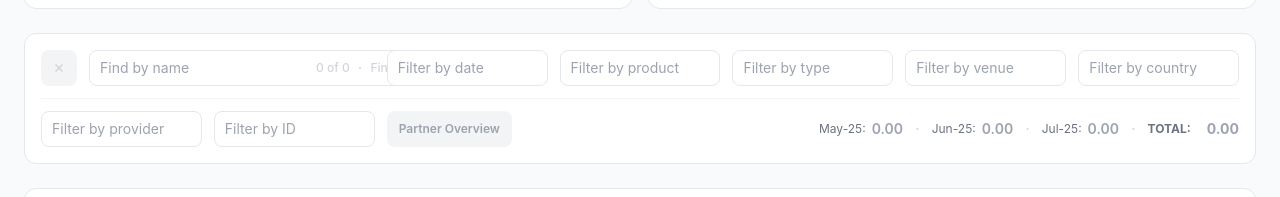
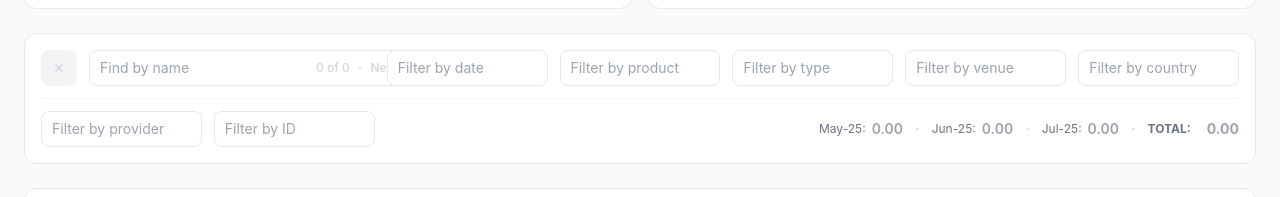
Before and after one commit to rr-quantifai/cloud-beacon, a React (Vite) app: page / in a window 1280 px wide. Shown: the part 283-480 px from the top of the page. Built offline with nearby package versions, Linux system fonts and the light colour scheme.

Commit message:
Update App.jsx

```diff
--- a/src/App.jsx
+++ b/src/App.jsx
@@ -259,33 +259,33 @@ const DataCoverage = ({ coverageData, flashKeys }) => {
   );
 };
 
-const FilterBar = ({ fo, fDates, setFDates, fProd, setFProd, fType, setFType, fVenue, setFVenue, fCountry, setFCountry, fProvider, setFProvider, fName, onNameChange, nameMatches, nameCursor, onNextMatch, fPid, onPidChange, activePid, setActivePid, salesIndex, valueMode }) => {
-  const [salesVisible, setSalesVisible] = useState(false);
+const FilterBar = ({ fo, fDates, setFDates, fProd, setFProd, fType, setFType, fVenue, setFVenue, fCountry, setFCountry, fProvider, setFProvider, fName, onNameChange, nameMatches, nameCursor, onNextMatch, fPid, onPidChange, salesIndex, valueMode }) => {
   const sortedMonths = useMemo(() => [...salesIndex.months].sort(), [salesIndex]);
   const partnerSales = useMemo(() => {
     const ms = sortedMonths.slice(-3);
     if (!ms.length) return null;
+    const pid = fPid.trim();
     const useAll = !fProd.length;
     const vMap = valueMode === "customers" ? salesIndex.custPM : salesIndex.byPM;
     const vpMap = valueMode === "customers" ? salesIndex.custPPM : salesIndex.byPPM;
     const months = ms.map(ym => {
-      const v = activePid ? (useAll ? (vMap.get(activePid + "|||" + ym) || 0) : fProd.reduce((s, p) => s + (vpMap.get(activePid + "|||" + p + "|||" + ym) || 0), 0)) : 0;
+      const v = pid ? (useAll ? (vMap.get(pid + "|||" + ym) || 0) : fProd.reduce((s, p) => s + (vpMap.get(pid + "|||" + p + "|||" + ym) || 0), 0)) : 0;
       return { ym, val: v };
     });
     return { months };
-  }, [activePid, fProd, salesIndex, valueMode, sortedMonths]);
+  }, [fPid, fProd, salesIndex, valueMode, sortedMonths]);
   return (
     <div className="bg-white rounded-xl border border-gray-200 p-4 mb-6">
       <div className="grid grid-cols-2 sm:grid-cols-3 lg:grid-cols-7 gap-3">
         <div className="lg:col-span-2 flex items-center gap-3">
-        {(()=>{const noFilters=!fDates.length&&!fProd.length&&!fType.length&&!fVenue.length&&!fCountry.length&&!fProvider.length&&!fName.trim()&&!fPid.trim()&&!activePid;return(<button onClick={()=>{setFDates([]);setFProd([]);setFType([]);setFVenue([]);setFCountry([]);setFProvider([]);onNameChange("");onPidChange("");setActivePid("");setSalesVisible(false);}} disabled={noFilters} title="Reset All" className={"flex-shrink-0 w-[36px] h-[36px] flex items-center justify-center rounded-lg transition "+(noFilters?"text-gray-300 bg-gray-100 cursor-not-allowed":"text-gray-500 bg-gray-100 hover:bg-gray-200")}><svg width="14" height="14" viewBox="0 0 24 24" fill="none" stroke="currentColor" strokeWidth="2.5"><path d="M18 6L6 18M6 6l12 12"/></svg></button>);})()}
+        {(()=>{const noFilters=!fDates.length&&!fProd.length&&!fType.length&&!fVenue.length&&!fCountry.length&&!fProvider.length&&!fName.trim()&&!fPid.trim();return(<button onClick={()=>{setFDates([]);setFProd([]);setFType([]);setFVenue([]);setFCountry([]);setFProvider([]);onNameChange("");onPidChange("");}} disabled={noFilters} title="Reset All" className={"flex-shrink-0 w-[36px] h-[36px] flex items-center justify-center rounded-lg transition "+(noFilters?"text-gray-300 bg-gray-100 cursor-not-allowed":"text-gray-500 bg-gray-100 hover:bg-gray-200")}><svg width="14" height="14" viewBox="0 0 24 24" fill="none" stroke="currentColor" strokeWidth="2.5"><path d="M18 6L6 18M6 6l12 12"/></svg></button>);})()}
         <div className="flex-1">
           <div className={"w-full flex items-center border rounded-lg bg-white h-[36px] " + (fName.trim() ? "border-blue-400" : "border-gray-200")}>
             <input type="text" value={fName} onChange={e=>onNameChange(e.target.value)} placeholder="Find by name" className={"flex-1 min-w-0 px-2.5 py-1.5 text-sm bg-transparent placeholder-gray-400 focus:outline-none truncate " + (fName.trim() ? "text-blue-600" : "text-gray-800")}/>
             <div className="flex items-center flex-shrink-0 px-2.5 gap-2">
               <span className={"text-xs font-medium " + (!nameMatches.length ? "text-gray-300" : "text-gray-500")}>{nameMatches.length ? nameCursor+1 : 0} of {nameMatches.length}</span>
               <span className="text-gray-300">·</span>
-              <button onClick={onNextMatch} disabled={!nameMatches.length} className={"text-xs font-medium transition " + (!nameMatches.length ? "text-gray-300 cursor-not-allowed" : "text-gray-500 hover:text-gray-700")}>Find</button>
+              <button onClick={onNextMatch} disabled={!nameMatches.length} className={"text-xs font-medium transition " + (!nameMatches.length ? "text-gray-300 cursor-not-allowed" : "text-gray-500 hover:text-gray-700")}>Next</button>
             </div>
           </div>
         </div></div>
@@ -297,13 +297,12 @@ const FilterBar = ({ fo, fDates, setFDates, fProd, setFProd, fType, setFType, fV
       </div>
       <div className="border-t border-gray-100 mt-3 pt-3 grid grid-cols-2 sm:grid-cols-3 lg:grid-cols-7 gap-3 items-center">
         <MultiSel values={fProvider} onChange={setFProvider} options={fo.providers} placeholder="Filter by provider"/>
-        <input type="text" value={fPid} onChange={e=>onPidChange(e.target.value)} readOnly={!!activePid} placeholder="Filter by ID" className={"w-full px-2.5 py-1.5 text-sm border rounded-lg h-[36px] placeholder-gray-400 focus:outline-none truncate " + (activePid ? "bg-blue-50 border-blue-300 text-blue-600 cursor-not-allowed" : fPid.trim() ? "bg-white border-blue-400 text-blue-600 focus:border-blue-500" : "bg-white border-gray-200 text-gray-800 focus:border-blue-300")}/>
-        <button onClick={()=>{setActivePid(fPid.trim());setSalesVisible(true);}} disabled={!fPid.trim()||!!activePid} className={"px-3 py-1.5 text-xs font-semibold rounded-lg transition whitespace-nowrap h-[36px] justify-self-start " + (activePid ? "text-blue-600 bg-blue-100 cursor-not-allowed" : !fPid.trim() ? "text-gray-400 bg-gray-100 cursor-not-allowed" : "text-white bg-blue-600 hover:bg-blue-700")}>Partner Overview</button>
-        {partnerSales && (<div className="lg:col-span-4 flex items-center gap-3 flex-wrap justify-end">
-          {partnerSales.months.map((m, i) => (<span key={m.ym} className="flex items-center">{i > 0 && <span className="text-gray-300 mr-3">·</span>}<span className="text-xs text-gray-500">{fmtYM(m.ym)}:</span><span className={"text-sm font-semibold ml-1.5 " + (salesVisible && m.val > 0 ? "text-gray-900" : "text-gray-400")}>{salesVisible ? n(m.val) : n(0)}</span></span>))}
+        <input type="text" value={fPid} onChange={e=>onPidChange(e.target.value)} placeholder="Filter by ID" className={"w-full px-2.5 py-1.5 text-sm border rounded-lg h-[36px] placeholder-gray-400 focus:outline-none truncate " + (fPid.trim() ? "bg-white border-blue-400 text-blue-600 focus:border-blue-500" : "bg-white border-gray-200 text-gray-800 focus:border-blue-300")}/>
+        {partnerSales && (<div className="lg:col-span-5 flex items-center gap-3 flex-wrap justify-end">
+          {partnerSales.months.map((m, i) => (<span key={m.ym} className="flex items-center">{i > 0 && <span className="text-gray-300 mr-3">·</span>}<span className="text-xs text-gray-500">{fmtYM(m.ym)}:</span><span className={"text-sm font-semibold ml-1.5 " + (fPid.trim() && m.val > 0 ? "text-gray-900" : "text-gray-400")}>{fPid.trim() ? n(m.val) : n(0)}</span></span>))}
           <span className="text-gray-300">·</span>
           <span className="text-xs font-bold text-gray-500 uppercase">Total:</span>
-          <span className={"text-sm font-bold ml-1 " + (salesVisible && _.sumBy(partnerSales.months,"val") > 0 ? "text-blue-600" : "text-gray-400")}>{salesVisible ? n(_.sumBy(partnerSales.months,"val")) : n(0)}</span>
+          <span className={"text-sm font-bold ml-1 " + (fPid.trim() && _.sumBy(partnerSales.months,"val") > 0 ? "text-blue-600" : "text-gray-400")}>{fPid.trim() ? n(_.sumBy(partnerSales.months,"val")) : n(0)}</span>
         </div>)}
       </div>
     </div>
@@ -558,7 +557,7 @@ function App() {
   const [valueMode, setValueMode] = useState("value");
   const [fwdMonths, setFwdMonths] = useState(1);
   const [fDates, setFDates] = useState([]); const [fProd,setFProd]=useState([]); const [fType,setFType]=useState([]);
-  const [fVenue,setFVenue]=useState([]); const [fCountry,setFCountry]=useState([]); const [fProvider,setFProvider]=useState([]); const [fPid,setFPid]=useState(""); const [activePid,setActivePid]=useState("");
+  const [fVenue,setFVenue]=useState([]); const [fCountry,setFCountry]=useState([]); const [fProvider,setFProvider]=useState([]); const [fPid,setFPid]=useState("");
   const [fName, setFName] = useState("");
   const [debouncedName, setDebouncedName] = useState("");
   const nameTimer = useRef(null);
@@ -655,9 +654,9 @@ function App() {
     if (fVenue.length) groups = groups.filter(g => fVenue.includes(g.venue));
     if (fCountry.length) groups = groups.filter(g => fCountry.includes(g.country));
     if (fProvider.length) groups = groups.filter(g => fProvider.includes(g.provider));
-    if (activePid) { const r = groups.filter(g => g.partners.includes(activePid)); if (r.length) groups = r; }
+    if (fPid.trim()) { const r = groups.filter(g => g.partners.includes(fPid.trim())); if (r.length) groups = r; }
     return groups;
-  }, [impactCache, fDates, fProd, fType, fVenue, fCountry, fProvider, activePid]);
+  }, [impactCache, fDates, fProd, fType, fVenue, fCountry, fProvider, fPid]);
 
   const fo = useMemo(() => {
     const allGroups = allEventsGrouped;
@@ -665,8 +664,8 @@ function App() {
     const typeSet = fType.length ? new Set(fType) : null, venueSet = fVenue.length ? new Set(fVenue) : null;
     const countrySet = fCountry.length ? new Set(fCountry) : null, providerSet = fProvider.length ? new Set(fProvider) : null;
     const dateMap = {}, prods = new Set(), types = new Set(), venues = new Set(), countries = new Set(), providers = new Set();
-    const pidHasResults = !activePid || allGroups.some(g => g.partners.includes(activePid));
-    const effectivePid = pidHasResults ? activePid : "";
+    const pidHasResults = !fPid.trim() || allGroups.some(g => g.partners.includes(fPid.trim()));
+    const effectivePid = pidHasResults ? fPid.trim() : "";
     for (const g of allGroups) {
       const pDate = !dateSet || dateSet.has(g.eventDate), pProd = !prodSet || prodSet.has(g.product);
       const pType = !typeSet || typeSet.has(g.eventType), pVenue = !venueSet || venueSet.has(g.venue);
@@ -681,7 +680,7 @@ function App() {
     }
     const dateTree = Object.keys(dateMap).sort().map(y => ({ year: y, months: Object.keys(dateMap[y]).sort((a,b) => +a - +b).map(m => ({ month: +m, days: [...dateMap[y][m]].sort((a,b) => a-b) })) }));
     return { dateTree, prods: [...prods].sort(), types: [...types].sort(), venues: [...venues].sort(), countries: [...countries].sort(), providers: [...providers].sort() };
-  }, [allEventsGrouped, fDates, fProd, fType, fVenue, fCountry, fProvider, activePid]);
+  }, [allEventsGrouped, fDates, fProd, fType, fVenue, fCountry, fProvider, fPid]);
 
   const toggleSort = (col) => { if (sortCol===col) { if (sortDir==="desc") setSortDir("asc"); else { setSortCol(null); setSortDir("desc"); } } else { setSortCol(col); setSortDir("desc"); } };
 
@@ -729,7 +728,7 @@ function App() {
 
   const clearAll = useCallback(async () => {
     setEvents([]); setSales([]); setModal(null); setUploadState(null); setFlashKeys([]);
-    setFDates([]); setFProd([]); setFType([]); setFVenue([]); setFCountry([]); setFProvider([]); setFName(""); setDebouncedName(""); setFPid(""); setActivePid("");
+    setFDates([]); setFProd([]); setFType([]); setFVenue([]); setFCountry([]); setFProvider([]); setFName(""); setDebouncedName(""); setFPid("");
     setSortCol(null); setSortDir("desc");
     const ek = await psGet("evt_idx") || []; for (const k of ek) await psDel("evt:" + k); await psDel("evt_idx");
     const sk = await psGet("sal_idx") || []; for (const k of sk) await psDel("sal:" + k); await psDel("sal_idx");
@@ -766,7 +765,7 @@ function App() {
 
         {tab==="analytics"&&(<div>
           {hasEvt&&hasSales&&summaryData&&<SummaryCards summaryData={summaryData} topPartnersData={topPartnersData} globalNameMap={globalNameMap}/>}
-          {hasEvt&&<FilterBar fo={fo} fDates={fDates} setFDates={setFDates} fProd={fProd} setFProd={setFProd} fType={fType} setFType={setFType} fVenue={fVenue} setFVenue={setFVenue} fCountry={fCountry} setFCountry={setFCountry} fProvider={fProvider} setFProvider={setFProvider} fName={fName} onNameChange={handleNameChange} nameMatches={nameMatches} nameCursor={nameCursor} onNextMatch={()=>setNameCursor(c=>(c+1)%nameMatches.length)} fPid={fPid} onPidChange={setFPid} activePid={activePid} setActivePid={setActivePid} salesIndex={salesIndex} valueMode={valueMode}/>}
+          {hasEvt&&<FilterBar fo={fo} fDates={fDates} setFDates={setFDates} fProd={fProd} setFProd={setFProd} fType={fType} setFType={setFType} fVenue={fVenue} setFVenue={setFVenue} fCountry={fCountry} setFCountry={setFCountry} fProvider={fProvider} setFProvider={setFProvider} fName={fName} onNameChange={handleNameChange} nameMatches={nameMatches} nameCursor={nameCursor} onNextMatch={()=>setNameCursor(c=>(c+1)%nameMatches.length)} fPid={fPid} onPidChange={setFPid} salesIndex={salesIndex} valueMode={valueMode}/>}
           {!hasEvt?(<div className="bg-white rounded-xl border border-gray-200 p-8 text-center flex flex-col items-center justify-center" style={{height:"262px"}}><div className="w-12 h-12 rounded-full bg-gray-100 flex items-center justify-center mb-3"><svg width="20" height="20" viewBox="0 0 24 24" fill="none" stroke="#9ca3af" strokeWidth="2"><path d="M21 15v4a2 2 0 01-2 2H5a2 2 0 01-2-2v-4M17 8l-5-5-5 5M12 3v12"/></svg></div><p className="text-sm text-gray-500">Upload event and sales CSVs to get started</p></div>)
           :<EventTable sortedGrouped={sortedGrouped} tableOvr={tableOvr} nameQ={debouncedName} currentMatchKey={currentMatchKey} focusPage={focusPage} sortCol={sortCol} sortDir={sortDir} toggleSort={toggleSort} openModal={openModal}/>}
         </div>)}
```
